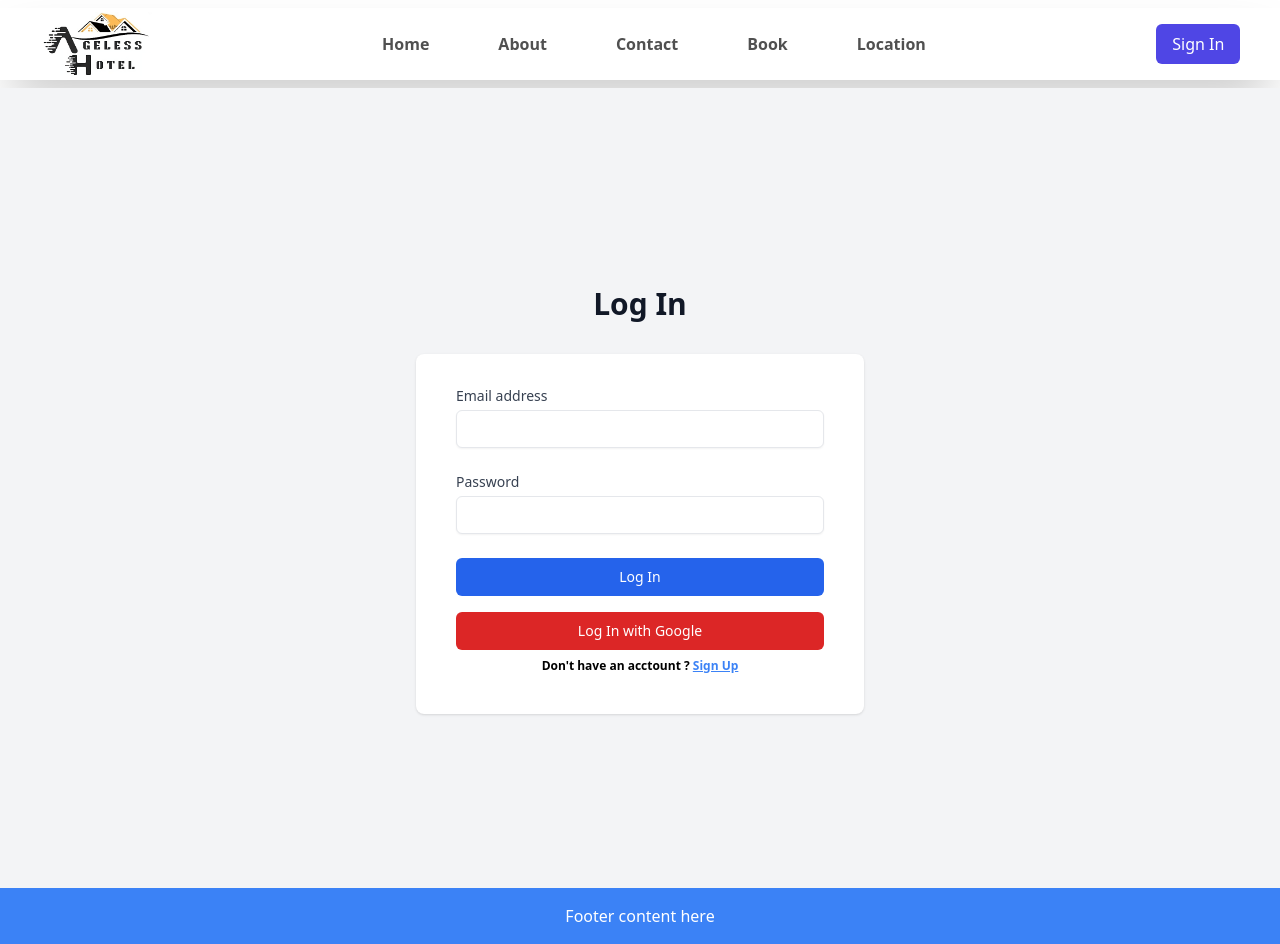
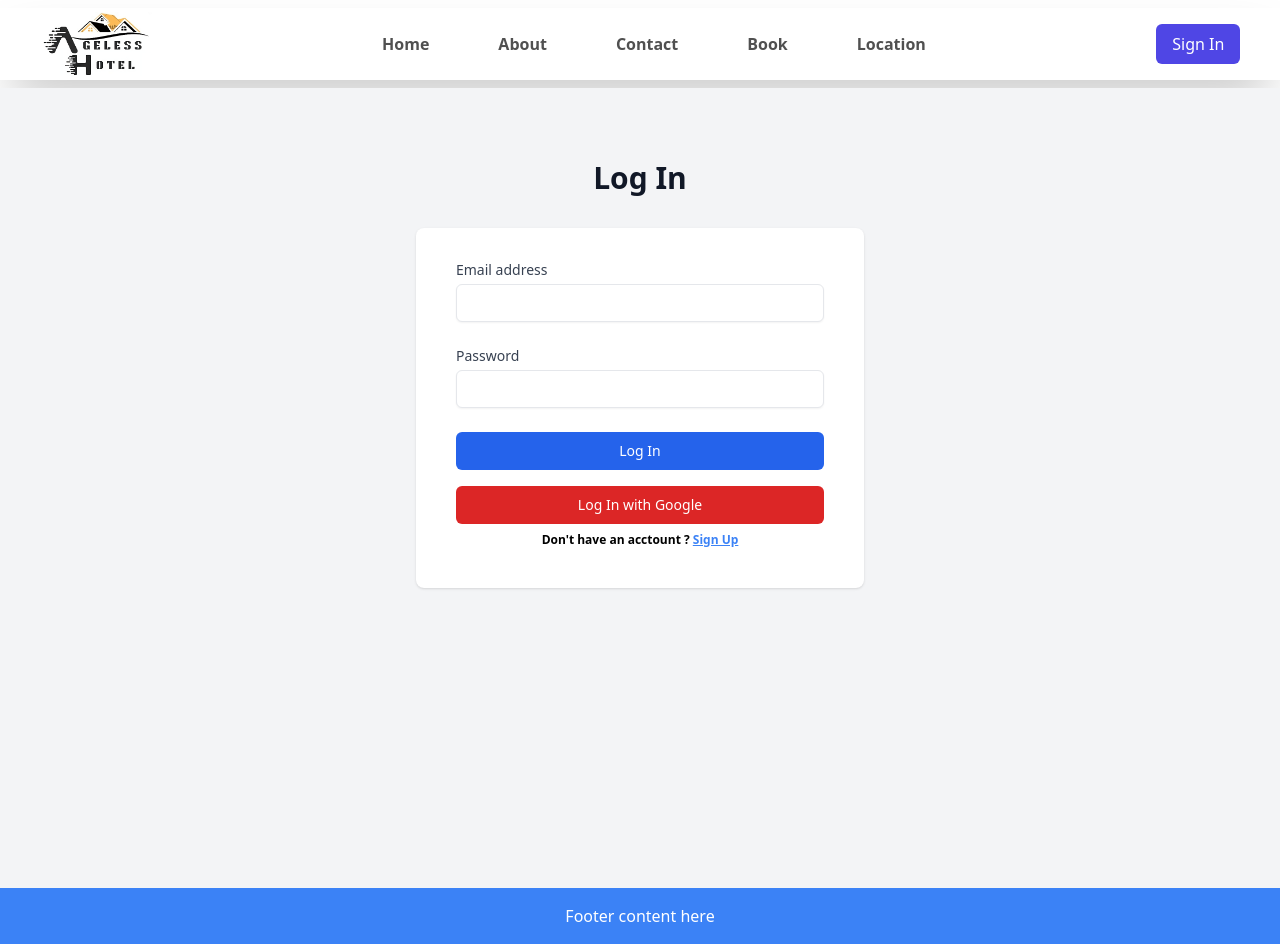
Before and after one commit to Wishot-Cipher/Wishot-Hotel-Website, a React (Vite) app: page /Login in a window 1280 px wide. Built offline with nearby package versions, Linux system fonts and the light colour scheme; no server answers.

Commit message:
removed some styles

```diff
--- a/src/components/Login.jsx
+++ b/src/components/Login.jsx
@@ -64,7 +64,7 @@ export const Login = () => {
 
   return (
     <div
-      className={`min-h-screen flex flex-col justify-center py-12 sm:px-6 lg:px-8 ${
+      className={`min-h-screen flex flex-col  py-12 sm:px-6 lg:px-8 ${
         loggedIn ? " bg-gray-200" : " bg-gray-100"
       }`}
     >
--- a/src/components/Register.jsx
+++ b/src/components/Register.jsx
@@ -61,7 +61,7 @@ const Register = () => {
 
 
   return (
-    <div className="bg-gray-100 min-h-screen flex flex-col justify-center py-12 sm:px-6 lg:px-8">
+    <div className="bg-gray-100 min-h-screen flex flex-col py-12 sm:px-6 lg:px-8">
       <div className="sm:mx-auto sm:w-full sm:max-w-md">
         <h2 className="mt-6 text-center text-3xl font-extrabold text-gray-900">Sign Up</h2>
       </div>
```
